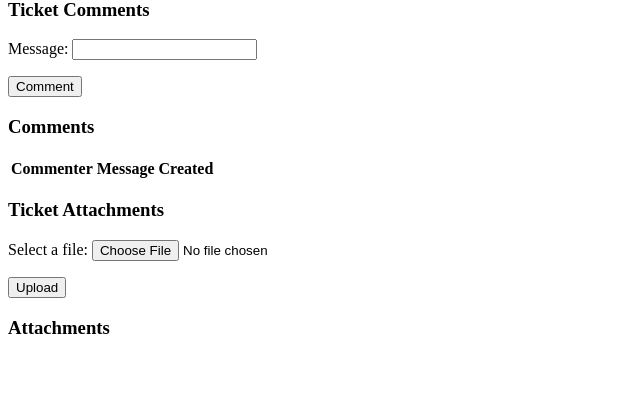
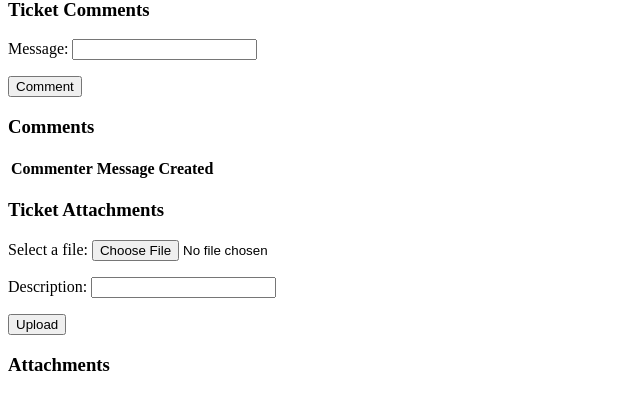
Before and after one commit to OskarMai/tickettracker, a Django app: page /tickets/details/5/ in a window 1280 px wide. Shown: the part 146-556 px from the top of the page, without its empty margins (0-640 px from the left). Run offline with Django 3.2, Linux system fonts and the light colour scheme; a user stored in the database is signed in; data comes from the database, SQL or seed files in the repository; both versions use the stored data as it was after the commit; lists and menus that the app fills with data are empty.

Commit message:
added description to file attachments

```diff
--- a/src/tickets/forms.py
+++ b/src/tickets/forms.py
@@ -18,6 +18,7 @@ class EditTicketForm(forms.ModelForm): #creating a master ticket form with all f
 
 class FileForm(forms.Form):
 	file = forms.FileField(label='Select a file',)
+	description = forms.CharField(max_length=100)
 
 class CommentForm(forms.Form):
 	message = forms.CharField(max_length = 100)
--- a/src/tickets/models.py
+++ b/src/tickets/models.py
@@ -40,6 +40,7 @@ class Ticket(models.Model):
 class File(models.Model):
 	ticket = models.ForeignKey(Ticket, on_delete=models.CASCADE,related_name="ticket_attachments")
 	file = models.FileField(upload_to='files/%y/%m/%d', blank=True, null=True)
+	description = models.CharField(max_length=100, blank=True, null=True)
 
 class Comment(models.Model):
 	ticket = models.ForeignKey(Ticket, on_delete=models.CASCADE,related_name="ticket_comments")
--- a/src/tickets/templates/tickets/details.html
+++ b/src/tickets/templates/tickets/details.html
@@ -78,7 +78,7 @@
 		<div>
 			<ol>
 				{% for attachment in attachmentsList %}
-					<li>{{attachment.file}}</li>
+					<li>{{attachment.file}}, description: {{attachment.description}}</li>
 				{%endfor%}
 			</ol>
 		</div>
--- a/src/tickets/views.py
+++ b/src/tickets/views.py
@@ -107,7 +107,7 @@ def upload(request,ticket_id):
 		if form.is_valid():
 			try:
 				ticket = Ticket.objects.get(pk=ticket_id)
-				file = File(ticket=ticket,file=request.FILES['file'])
+				file = File(ticket=ticket,file=request.FILES['file'],description=request.POST['description'])
 				file.save()
 				messages.success(request,"SUCCESSFULLY ATTACHED FILE TO TICKET")
 				return redirect("tickets:details",ticket_id=ticket_id)
```
Also changed, not shown: src/db.sqlite3, src/media/files/20/12/15/60353040_372419970040022_297147879309443072_n_2Wjxb2X.jpg (added), src/media/files/20/12/15/60353040_372419970040022_297147879309443072_n_XUNsFSS.jpg (added), src/tickets/migrations/0012_file_description.py (added).
